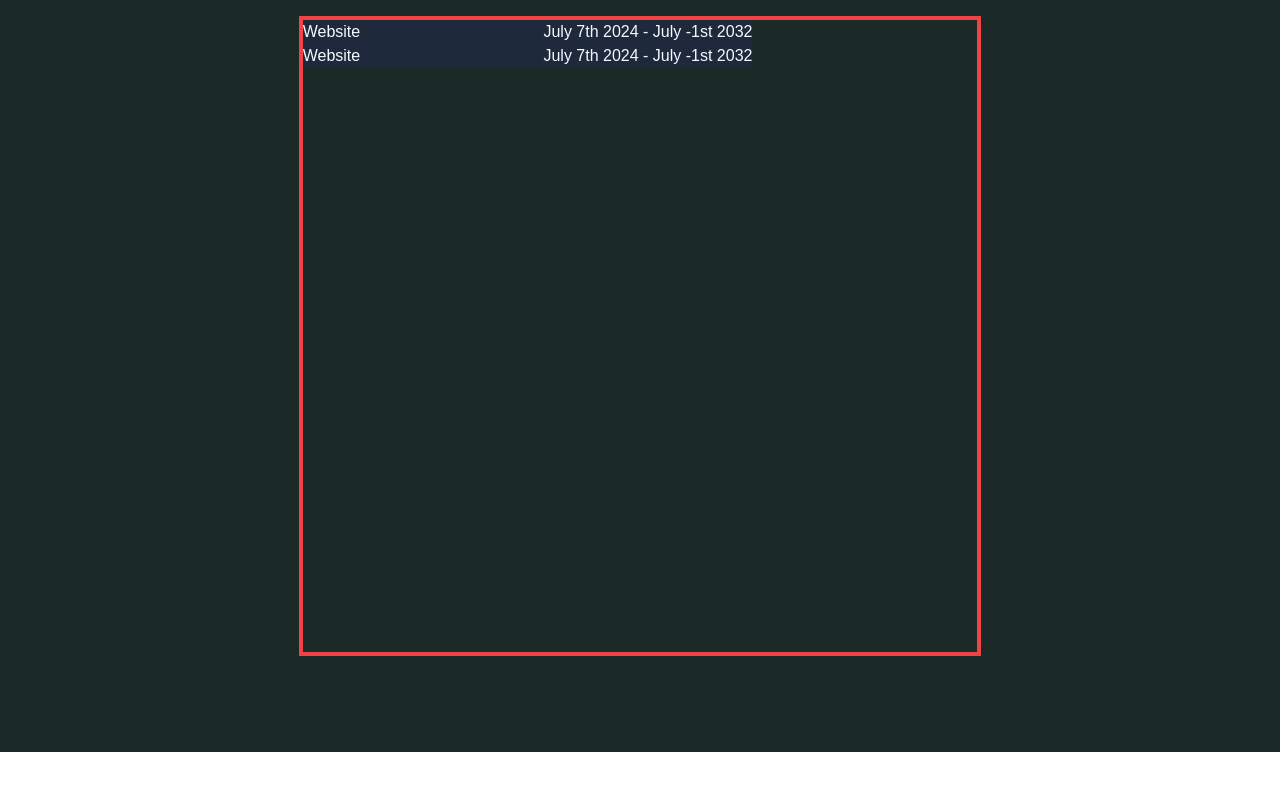
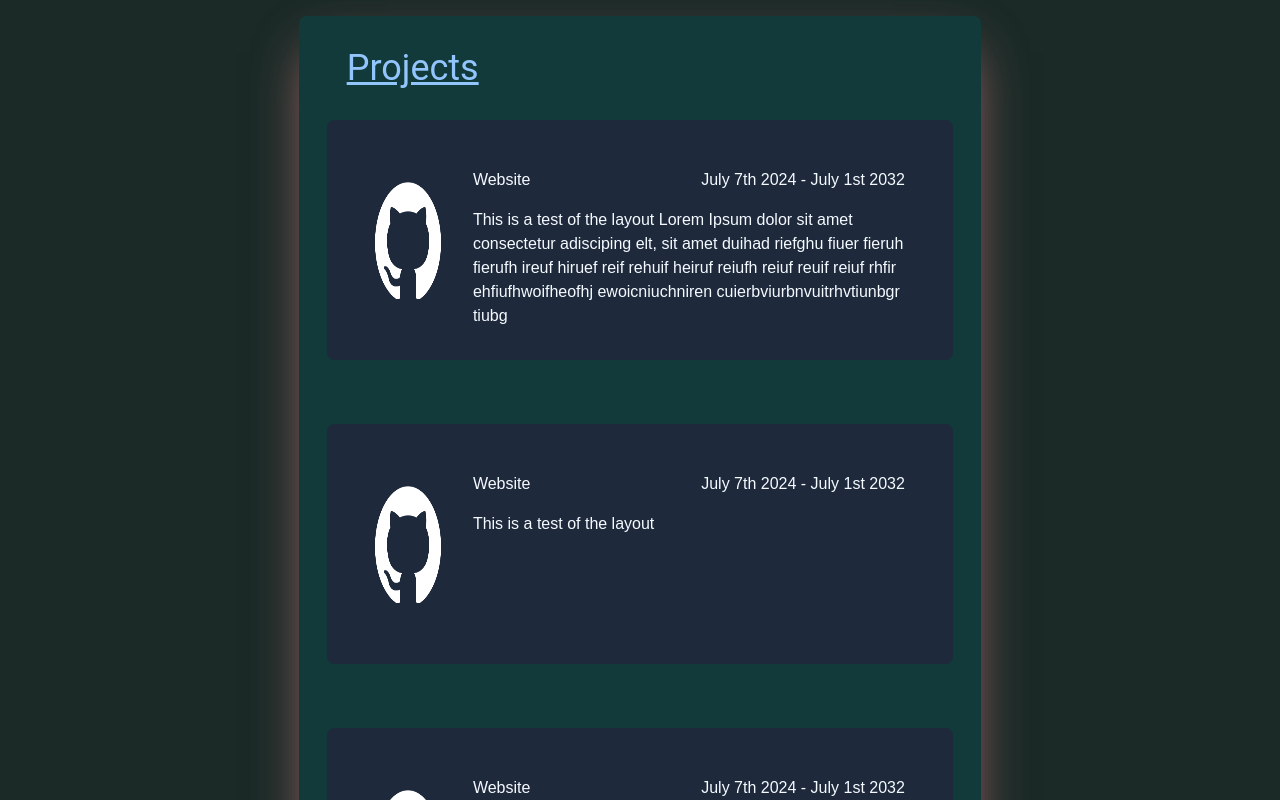
Before and after one commit to mud-ali/website, a Next.js app: page / in a window 1280 px wide. Shown: the part 220-1020 px from the top of the page. Before the commit the page ends 972 px from the top, so only its background shows below. Built offline with nearby package versions, Linux system fonts and the light colour scheme.

Commit message:
fleshed out projects layout [colors WIP]

```diff
--- a/app/globals.css
+++ b/app/globals.css
@@ -2,4 +2,4 @@
 @tailwind components;
 @tailwind utilities;
 
-@import url('https://fonts.googleapis.com/css2?family=Quicksand:wght@300..700&display=swap');
+@import url('https://fonts.googleapis.com/css2?family=Quicksand:wght@300..700&family=Roboto:ital,wght@0,100;0,300;0,400;0,500;0,700;0,900;1,100;1,300;1,400;1,500;1,700;1,900&display=swap');
--- a/app/page.tsx
+++ b/app/page.tsx
@@ -4,11 +4,14 @@ import { Project } from "@/components/Project"
 export default function Home() {
   return (
     <main
-        className="flex min-h-screen flex-col items-center justify-between p-24 bg-background-hue font-quicksand text-text-hue px-32"
+        className="flex min-h-screen h-full flex-col items-center justify-between py-24 bg-background-hue font-quicksand text-text-hue px-32"
     >
         <h1 className="text-6xl font-semibold mb-4">Mudasir Ali</h1>
 
-        <div className="h-[80vh] border-red-500 border-4 w-2/3 mt-16">
+          <div className="min-h-[80vh] h-full bg-accent-hue-dark border-0 w-2/3 mt-16 py-8 rounded-lg shadow-2xl shadow-accent-hue">
+            <h2 className="block ml-12 text-4xl text-blue-300 underline font-roboto">
+                Projects
+            </h2>
             {projectInfo.map(proj => {
                 return (
                     <Project {...proj} />
--- a/components/Project.tsx
+++ b/components/Project.tsx
@@ -1,9 +1,18 @@
 import type { Project } from "@/types/project";
 import { ReactNode } from "react";
+import Image from "next/image"
 
-export function Project(info: Project) : ReactNode {
+export function Project(info: Project): ReactNode {
     return (
-        <div className="w-2/3 bg-slate-800">
+        <div className="w-11/12 mx-auto bg-slate-800 h-60 mt-8 mb-16 p-8 rounded-lg flex justify-around">
+            <div className="img-container flex justify-center items-center">
+                <Image
+                    className="w-2/3 h-2/3"
+                    src={info.icon}
+                    alt={`Icon for project: ${info.name}`}
+                />
+            </div>
+            <div className="w-full p-4">
                 <div className="top flex w-full justify-between">
                     <span>
                         {info.name}
@@ -12,6 +21,10 @@ export function Project(info: Project) : ReactNode {
                         {info.when}
                     </span>
                 </div>
+                <div className="mt-[1rem]">
+                    {info.desc}
+                </div>
+            </div>
         </div>
     )
 }
--- a/data/projectInfo.ts
+++ b/data/projectInfo.ts
@@ -1,16 +1,59 @@
 import type { Project } from "@/types/project"
+import GithubLogo from "@/assets/github.png"
 
 export const projectInfo : Project[] = [
     {
         name: "Website",
         desc: "This is a test of the layout Lorem Ipsum dolor sit amet consectetur adisciping elt, sit amet duihad riefghu fiuer fieruh fierufh ireuf hiruef reif rehuif heiruf reiufh reiuf reuif reiuf rhfir ehfiufhwoifheofhj ewoicniuchniren cuierbviurbnvuitrhvtiunbgr tiubg",
-        icon: "https://cdn.sstatic.net/Img/teams/teams-promo.svg?v=e507948b81bf",
-        when: "July 7th 2024 - July -1st 2032"
+        icon: GithubLogo,
+        when: "July 7th 2024 - July 1st 2032"
     },
     {
         name: "Website",
         desc: "This is a test of the layout",
-        icon: "https://cdn.sstatic.net/Img/teams/teams-promo.svg?v=e507948b81bf",
-        when: "July 7th 2024 - July -1st 2032"
+        icon: GithubLogo,
+        when: "July 7th 2024 - July 1st 2032"
+    },
+    {
+        name: "Website",
+        desc: "This is a test of the layout Lorem Ipsum dolor sit amet consectetur adisciping elt, sit amet duihad riefghu fiuer fieruh fierufh ireuf hiruef reif rehuif heiruf reiufh reiuf reuif reiuf rhfir ehfiufhwoifheofhj ewoicniuchniren cuierbviurbnvuitrhvtiunbgr tiubg",
+        icon: GithubLogo,
+        when: "July 7th 2024 - July 1st 2032"
+    },
+    {
+        name: "Website",
+        desc: "This is a test of the layout Lorem Ipsum dolor sit amet consectetur adisciping elt, sit amet duihad riefghu fiuer fieruh fierufh ireuf hiruef reif rehuif heiruf reiufh reiuf reuif reiuf rhfir ehfiufhwoifheofhj ewoicniuchniren cuierbviurbnvuitrhvtiunbgr tiubg",
+        icon: GithubLogo,
+        when: "July 7th 2024 - July 1st 2032"
+    },
+    {
+        name: "Website",
+        desc: "This is a test of the layout Lorem Ipsum dolor sit amet consectetur adisciping elt, sit amet duihad riefghu fiuer fieruh fierufh ireuf hiruef reif rehuif heiruf reiufh reiuf reuif reiuf rhfir ehfiufhwoifheofhj ewoicniuchniren cuierbviurbnvuitrhvtiunbgr tiubg",
+        icon: GithubLogo,
+        when: "July 7th 2024 - July 1st 2032"
+    },
+    {
+        name: "Website",
+        desc: "This is a test of the layout Lorem Ipsum dolor sit amet consectetur adisciping elt, sit amet duihad riefghu fiuer fieruh fierufh ireuf hiruef reif rehuif heiruf reiufh reiuf reuif reiuf rhfir ehfiufhwoifheofhj ewoicniuchniren cuierbviurbnvuitrhvtiunbgr tiubg",
+        icon: GithubLogo,
+        when: "July 7th 2024 - July 1st 2032"
+    },
+    {
+        name: "Website",
+        desc: "This is a test of the layout Lorem Ipsum dolor sit amet consectetur adisciping elt, sit amet duihad riefghu fiuer fieruh fierufh ireuf hiruef reif rehuif heiruf reiufh reiuf reuif reiuf rhfir ehfiufhwoifheofhj ewoicniuchniren cuierbviurbnvuitrhvtiunbgr tiubg",
+        icon: GithubLogo,
+        when: "July 7th 2024 - July 1st 2032"
+    },
+    {
+        name: "Website",
+        desc: "This is a test of the layout Lorem Ipsum dolor sit amet consectetur adisciping elt, sit amet duihad riefghu fiuer fieruh fierufh ireuf hiruef reif rehuif heiruf reiufh reiuf reuif reiuf rhfir ehfiufhwoifheofhj ewoicniuchniren cuierbviurbnvuitrhvtiunbgr tiubg",
+        icon: GithubLogo,
+        when: "July 7th 2024 - July 1st 2032"
+    },
+    {
+        name: "Website",
+        desc: "This is a test of the layout Lorem Ipsum dolor sit amet consectetur adisciping elt, sit amet duihad riefghu fiuer fieruh fierufh ireuf hiruef reif rehuif heiruf reiufh reiuf reuif reiuf rhfir ehfiufhwoifheofhj ewoicniuchniren cuierbviurbnvuitrhvtiunbgr tiubg",
+        icon: GithubLogo,
+        when: "July 7th 2024 - July 1st 2032"
     }
 ]
--- a/tailwind.config.ts
+++ b/tailwind.config.ts
@@ -16,10 +16,12 @@ const config: Config = {
       colors: {
         'background-hue': '#1B2A27',
         'accent-hue': '#B97375',
+        'accent-hue-dark': '#123A3B',
         'text-hue': '#F4FAFF'
       },
       fontFamily: {
-        quicksand: ['Quicksand', 'sans-serif']
+        quicksand: ['Quicksand', 'sans-serif'],
+        roboto: ['Roboto']
       }
     },
   },
--- a/types/project.d.ts
+++ b/types/project.d.ts
@@ -1,6 +1,8 @@
+import { StaticImageData } from "next/image"
+
 export type Project = {
     name: string,
     desc: string,
-    icon: string,
+    icon: StaticImageData,
     when: string
 }
```
Also changed, not shown: assets/github.png (added). Lines whose indentation alone changed are shown as unchanged.
